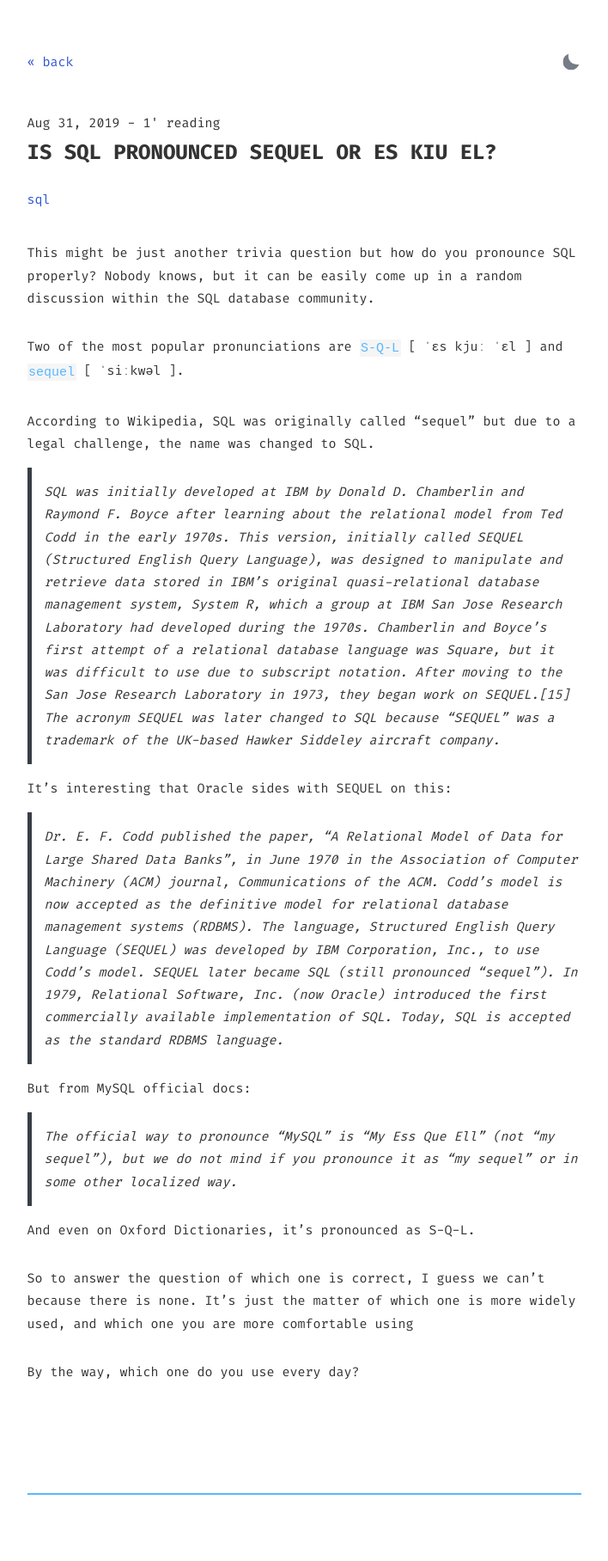
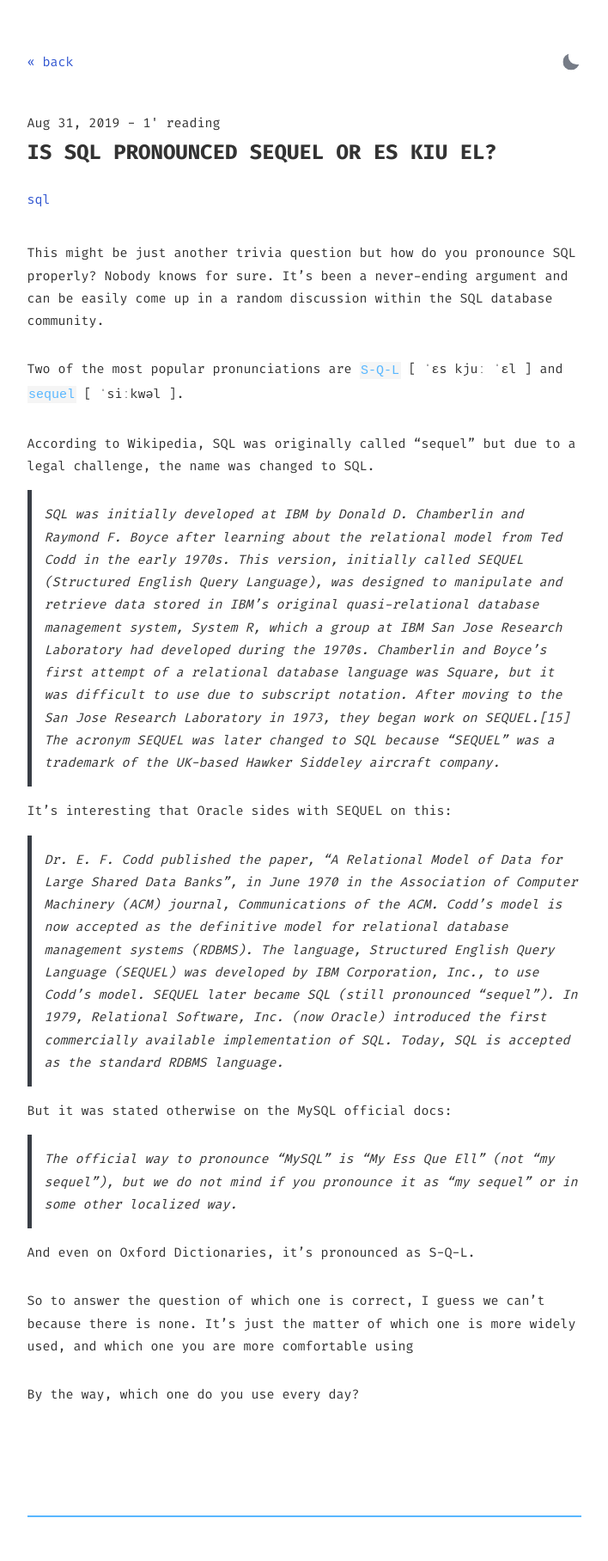
Before and after one commit to ntvpz/sql, a Jekyll site: the page built from _posts/2019-08-31-how-is-sql-pronounced.md, in a window 1280 px wide. Shown: the whole page at 86% size, without its empty margins (286-994 px from the left). Built offline with Jekyll 4.4.1, drawn with Linux system fonts in a browser that asks for light colours; before the commit the page ends 1790 px from its top, so only the background shows below that.

Commit message:
no message

```diff
--- a/_posts/2019-08-31-how-is-sql-pronounced.md
+++ b/_posts/2019-08-31-how-is-sql-pronounced.md
@@ -8,7 +8,7 @@ minute: 1
 ---
 
 
-This might be just another trivia question but how do you pronounce SQL properly? Nobody knows, but it can be easily come up in a random discussion within the SQL database community.
+This might be just another trivia question but how do you pronounce SQL properly? Nobody knows for sure. It's been a never-ending argument and can be easily come up in a random discussion within the SQL database community.
 
 Two of the most popular pronunciations are `S-Q-L` [ ˈɛs kjuː ˈɛl ] and `sequel` [ ˈsiːkwəl ].
 
@@ -23,7 +23,7 @@ It's interesting that Oracle sides with SEQUEL on this:
 
 > Dr. E. F. Codd published the paper, "A Relational Model of Data for Large Shared Data Banks", in June 1970 in the Association of Computer Machinery (ACM) journal, Communications of the ACM. Codd's model is now accepted as the definitive model for relational database management systems (RDBMS). The language, Structured English Query Language (SEQUEL) was developed by IBM Corporation, Inc., to use Codd's model. SEQUEL later became SQL (still pronounced "sequel"). In 1979, Relational Software, Inc. (now Oracle) introduced the first commercially available implementation of SQL. Today, SQL is accepted as the standard RDBMS language.
 
-But from MySQL official docs:
+But it was stated otherwise on the MySQL official docs:
 
 > The official way to pronounce “MySQL” is “My Ess Que Ell” (not “my sequel”), but we do not mind if you pronounce it as “my sequel” or in some other localized way.
 
```
